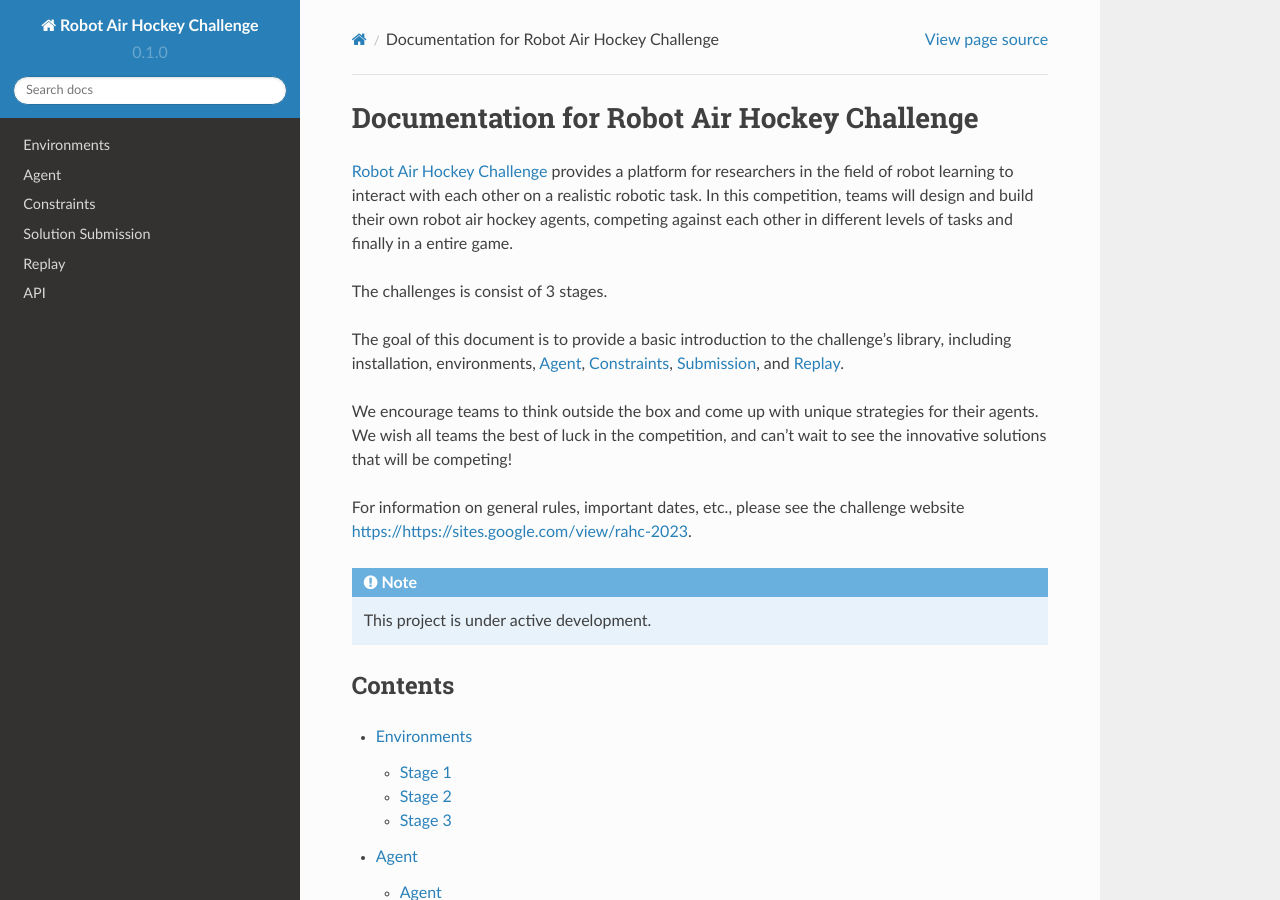
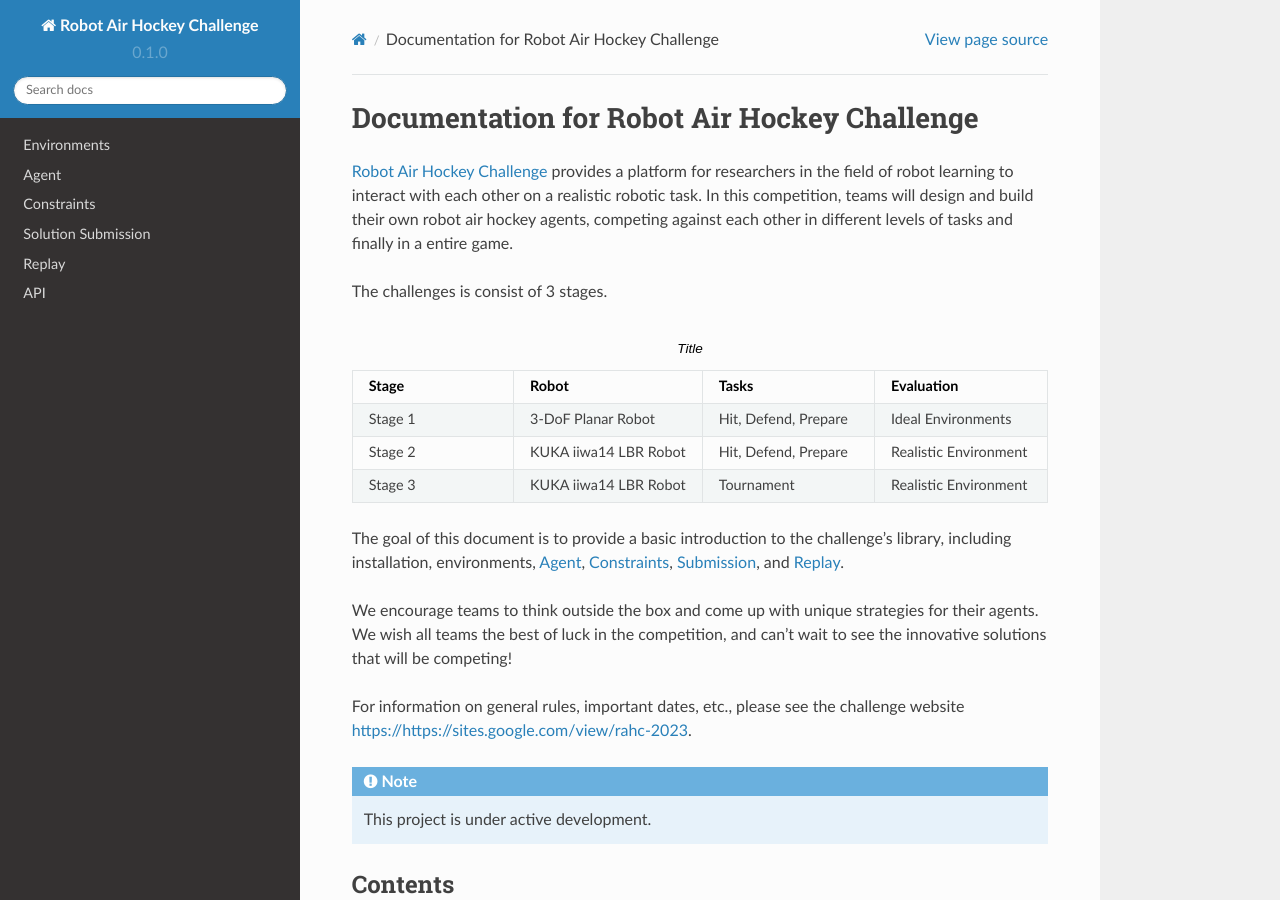
Before and after one commit to PuzeLiu/air-hockey-challenges-docs, a Sphinx documentation site: the page built from source/index.rst, in a window 1280 px wide and 900 px high. Built offline with Sphinx 7.4.7 and the Read the Docs theme 2.0.0, drawn with Linux system fonts in a browser that asks for light colours; pages that are not in the unit, such as notebooks, are missing from menus.

Commit message:
Update the docs

```diff
--- a/source/environments.rst
+++ b/source/environments.rst
@@ -4,8 +4,8 @@ Environments
 .. _environments:
 
 We provide environments for two type of robots:
-- 3-DoF Planar Robot (Toy Task) - Stage 1
-- 7-DoF Kuka iiwa14 LBR Robot - Stage 2 and 3
+* 3-DoF Planar Robot (Toy Task) - Stage 1
+* 7-DoF Kuka iiwa14 LBR Robot - Stage 2 and 3
 
 Stage 1
 ------------
--- a/source/index.rst
+++ b/source/index.rst
@@ -4,6 +4,27 @@ Documentation for Robot Air Hockey Challenge
 `Robot Air Hockey Challenge <https://https://sites.google.com/view/rahc-2023>`_ provides a platform for researchers in the field of robot learning to interact with each other on a realistic robotic task. In this competition, teams will design and build their own robot air hockey agents, competing against each other in different levels of tasks and finally in a entire game.
 
 The challenges is consist of 3 stages.
+
+.. list-table:: Title
+   :widths: 25 25 25 25
+   :header-rows: 1
+
+   * - Stage
+     - Robot
+     - Tasks
+     - Evaluation
+   * - Stage 1
+     - 3-DoF Planar Robot
+     - Hit, Defend, Prepare
+     - Ideal Environments
+   * - Stage 2
+     - KUKA iiwa14 LBR Robot
+     - Hit, Defend, Prepare
+     - Realistic Environment
+   * - Stage 3
+     - KUKA iiwa14 LBR Robot
+     - Tournament
+     - Realistic Environment
 
 The goal of this document is to provide a basic introduction to the challenge's library, including :ref:`installation`, :ref:`environments`, :ref:`agent`, :ref:`constraints`, :ref:`submission`, and :ref:`replay`.
 
```
